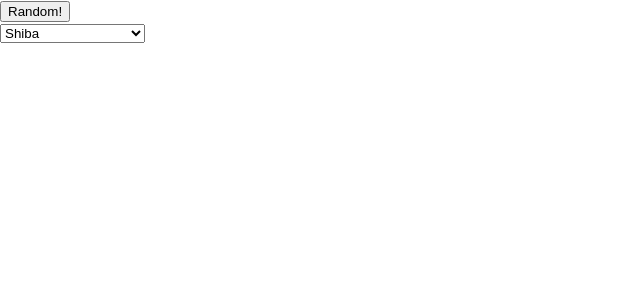
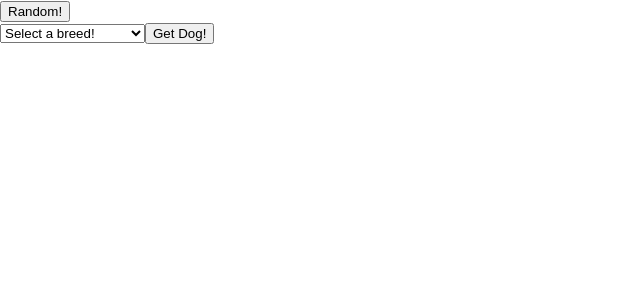
Before and after one commit to AngryGrizzlyBear/Dogalore, a React (Create React App) app: page / in a window 1280 px wide. Shown: the top 300 px of the page, without its empty margins (0-640 px from the left). Built offline with nearby package versions, Linux system fonts and the light colour scheme.

Commit message:
Added button, added conditional statement.

```diff
--- a/src/Components/App.js
+++ b/src/Components/App.js
@@ -47,11 +47,15 @@ class App extends Component {
                     </button>
                     </div>
                     <div>
-                    <select value={this.state.breed} onChange={this.handleChange}>
-                        <option value="Shiba">Shiba</option>
-                        <option value="Norwegian Elkhound">Norwegian Elkhound</option>
-                        <option value="Akita"> Akita</option>
-                    </select>
+                        <select value={this.state.breed} onChange={this.handleChange}>
+                            <option value="empty">Select a breed!</option>
+                            <option value="Shiba">Shiba</option>
+                            <option value="Norwegian Elkhound">Norwegian Elkhound</option>
+                            <option value="Akita"> Akita</option>
+                        </select>
+                        <button>
+                            {`Get ${ this.state.breed || 'Dog'}!`  }
+                        </button>
                     </div>
                 </div>
             </div>
```
